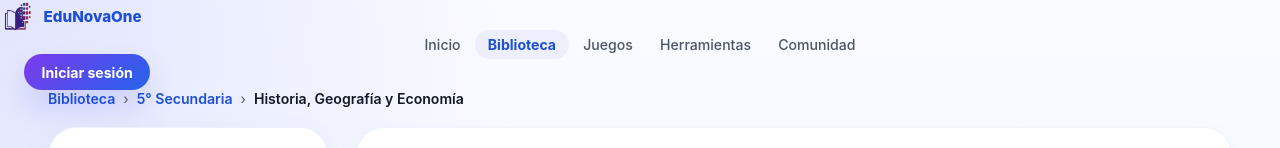
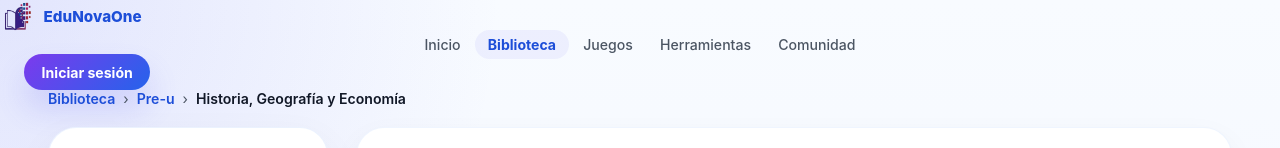
Before and after one commit to edunovaone-rgb/edunovaone, a website with bundled scripts: page tema-historia-5.html in a window 1280 px wide. Shown: the top 148 px of the page. Built offline with nearby package versions, Linux system fonts and the light colour scheme; no server answers.

Commit message:
Auto-update: cambios guardados

```diff
--- a/tema-historia-5.html
+++ b/tema-historia-5.html
@@ -21,7 +21,7 @@
   </nav>
   <main class="page-content">
     <nav class="breadcrumb-bar" style="margin-bottom:1.25rem">
-      <a href="biblioteca.html">Biblioteca</a><span>›</span><a href="grado-5.html">5° Secundaria</a><span>›</span>
+      <a href="biblioteca.html">Biblioteca</a><span>›</span><a href="preu.html">Pre-u</a><span>›</span>
       <span style="color:var(--text);font-weight:600">Historia, Geografía y Economía</span>
     </nav>
     <div class="book-layout">
```
